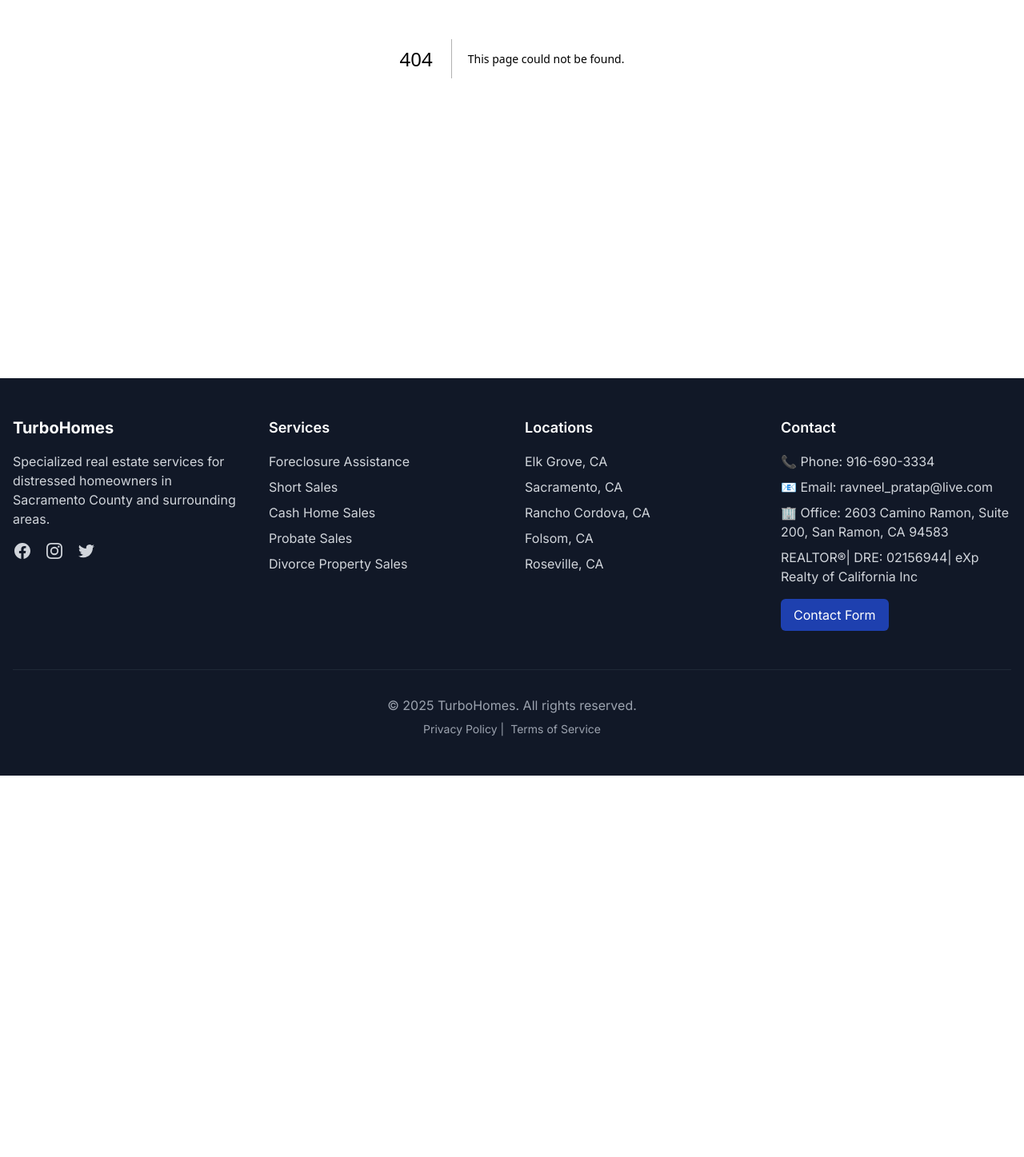
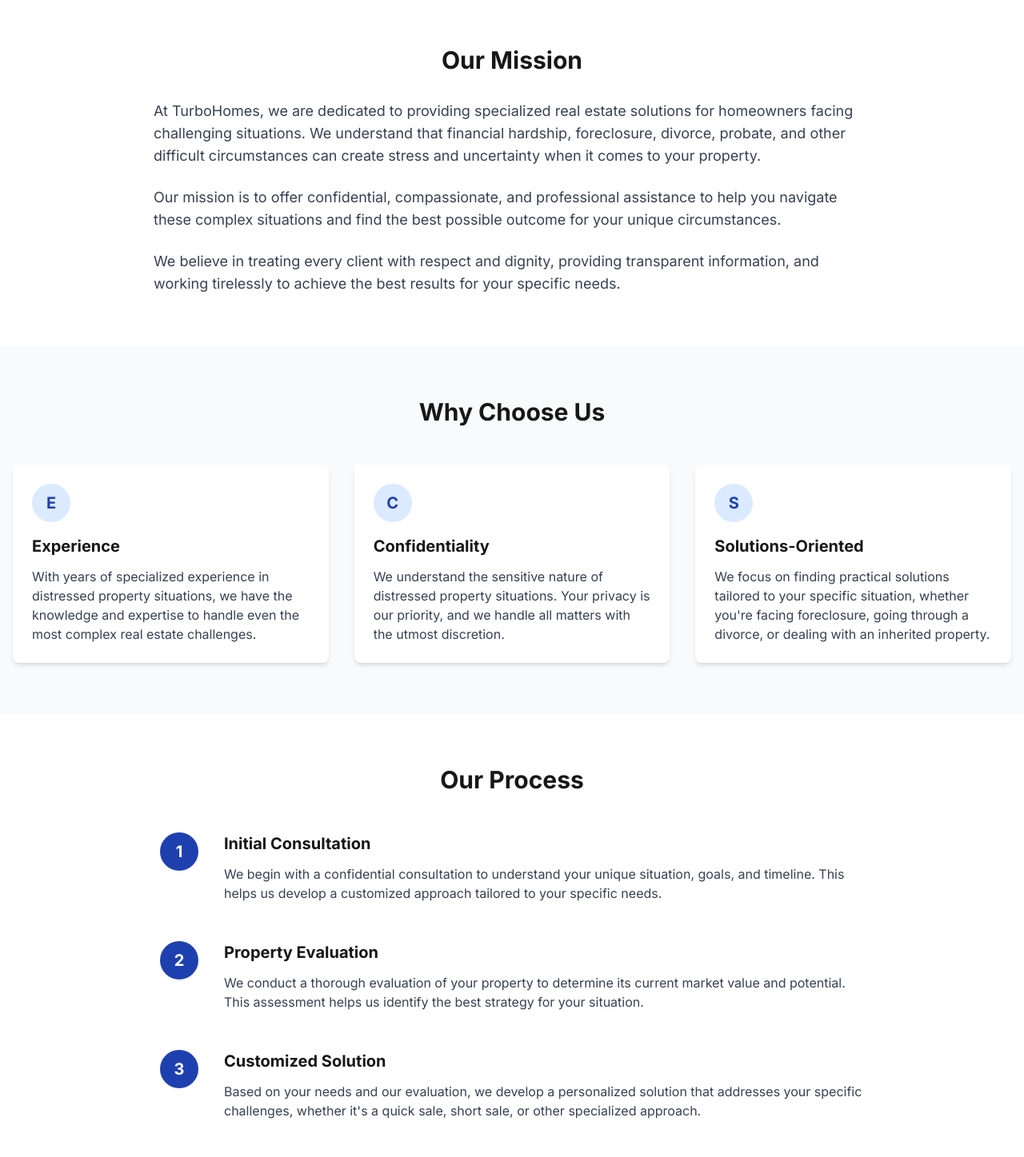
Before and after one commit to TripW1re/reo-agent-website, a Next.js app: page /about in a window 1280 px wide. Before the commit this address had no page. Shown: the part 399-1846 px from the top of the page at 80% size. Before the commit the page ends 1369 px from the top, so only its background shows below. Built offline with nearby package versions, Linux system fonts and the light colour scheme.

Commit message:
Update about page to replace eXp Realty with TurboHomes

```diff
--- /dev/null
+++ b/app/about/page.tsx
@@ -0,0 +1,191 @@
+import { Metadata } from 'next';
+import Link from 'next/link';
+import Image from 'next/image';
+
+export const metadata: Metadata = {
+  title: 'About Us | TurboHomes | Distressed Property Solutions',
+  description: 'Learn about our specialized real estate services for distressed homeowners in Sacramento County and surrounding areas. Fast, confidential solutions with TurboHomes.',
+};
+
+export default function AboutPage() {
+  return (
+    <div className="bg-white">
+      {/* Hero Section */}
+      <div className="bg-blue-900 text-white py-16 md:py-24">
+        <div className="container mx-auto px-4">
+          <div className="max-w-3xl">
+            <h1 className="text-4xl md:text-5xl font-bold mb-6">About TurboHomes</h1>
+            <p className="text-xl text-blue-100">
+              Specialized real estate services for distressed homeowners in Sacramento County and surrounding areas.
+            </p>
+          </div>
+        </div>
+      </div>
+
+      {/* Mission Section */}
+      <section className="py-16">
+        <div className="container mx-auto px-4">
+          <div className="max-w-4xl mx-auto">
+            <h2 className="text-3xl font-bold mb-8 text-center">Our Mission</h2>
+            <p className="text-lg text-gray-700 mb-6">
+              At TurboHomes, we are dedicated to providing specialized real estate solutions for homeowners facing challenging situations. We understand that financial hardship, foreclosure, divorce, probate, and other difficult circumstances can create stress and uncertainty when it comes to your property.
+            </p>
+            <p className="text-lg text-gray-700 mb-6">
+              Our mission is to offer confidential, compassionate, and professional assistance to help you navigate these complex situations and find the best possible outcome for your unique circumstances.
+            </p>
+            <p className="text-lg text-gray-700">
+              We believe in treating every client with respect and dignity, providing transparent information, and working tirelessly to achieve the best results for your specific needs.
+            </p>
+          </div>
+        </div>
+      </section>
+
+      {/* Why Choose Us Section */}
+      <section className="py-16 bg-gray-50">
+        <div className="container mx-auto px-4">
+          <h2 className="text-3xl font-bold mb-12 text-center">Why Choose Us</h2>
+
+          <div className="grid grid-cols-1 md:grid-cols-3 gap-8">
+            <div className="bg-white p-6 rounded-lg shadow-md">
+              <div className="w-12 h-12 bg-blue-100 rounded-full flex items-center justify-center mb-4">
+                <span className="text-blue-800 text-xl font-bold">E</span>
+              </div>
+              <h3 className="text-xl font-bold mb-3">Experience</h3>
+              <p className="text-gray-700">
+                With years of specialized experience in distressed property situations, we have the knowledge and expertise to handle even the most complex real estate challenges.
+              </p>
+            </div>
+
+            <div className="bg-white p-6 rounded-lg shadow-md">
+              <div className="w-12 h-12 bg-blue-100 rounded-full flex items-center justify-center mb-4">
+                <span className="text-blue-800 text-xl font-bold">C</span>
+              </div>
+              <h3 className="text-xl font-bold mb-3">Confidentiality</h3>
+              <p className="text-gray-700">
+                We understand the sensitive nature of distressed property situations. Your privacy is our priority, and we handle all matters with the utmost discretion.
+              </p>
+            </div>
+
+            <div className="bg-white p-6 rounded-lg shadow-md">
+              <div className="w-12 h-12 bg-blue-100 rounded-full flex items-center justify-center mb-4">
+                <span className="text-blue-800 text-xl font-bold">S</span>
+              </div>
+              <h3 className="text-xl font-bold mb-3">Solutions-Oriented</h3>
+              <p className="text-gray-700">
+                We focus on finding practical solutions tailored to your specific situation, whether you're facing foreclosure, going through a divorce, or dealing with an inherited property.
+              </p>
+            </div>
+          </div>
+        </div>
+      </section>
+
+      {/* Our Process Section */}
+      <section className="py-16">
+        <div className="container mx-auto px-4">
+          <div className="max-w-4xl mx-auto">
+            <h2 className="text-3xl font-bold mb-12 text-center">Our Process</h2>
+
+            <div className="space-y-12">
+              <div className="flex flex-col md:flex-row gap-6">
+                <div className="md:w-16 flex-shrink-0 flex items-start justify-center">
+                  <div className="w-12 h-12 bg-blue-800 text-white rounded-full flex items-center justify-center text-xl font-bold">
+                    1
+                  </div>
+                </div>
+                <div>
+                  <h3 className="text-xl font-bold mb-3">Initial Consultation</h3>
+                  <p className="text-gray-700">
+                    We begin with a confidential consultation to understand your unique situation, goals, and timeline. This helps us develop a customized approach tailored to your specific needs.
+                  </p>
+                </div>
+              </div>
+
+              <div className="flex flex-col md:flex-row gap-6">
+                <div className="md:w-16 flex-shrink-0 flex items-start justify-center">
+                  <div className="w-12 h-12 bg-blue-800 text-white rounded-full flex items-center justify-center text-xl font-bold">
+                    2
+                  </div>
+                </div>
+                <div>
+                  <h3 className="text-xl font-bold mb-3">Property Evaluation</h3>
+                  <p className="text-gray-700">
+                    We conduct a thorough evaluation of your property to determine its current market value and potential. This assessment helps us identify the best strategy for your situation.
+                  </p>
+                </div>
+              </div>
+
+              <div className="flex flex-col md:flex-row gap-6">
+                <div className="md:w-16 flex-shrink-0 flex items-start justify-center">
+                  <div className="w-12 h-12 bg-blue-800 text-white rounded-full flex items-center justify-center text-xl font-bold">
+                    3
+                  </div>
+                </div>
+                <div>
+                  <h3 className="text-xl font-bold mb-3">Customized Solution</h3>
+                  <p className="text-gray-700">
+                    Based on your needs and our evaluation, we develop a personalized solution that addresses your specific challenges, whether it's a quick sale, short sale, or other specialized approach.
+                  </p>
+                </div>
+              </div>
+
+              <div className="flex flex-col md:flex-row gap-6">
+                <div className="md:w-16 flex-shrink-0 flex items-start justify-center">
+                  <div className="w-12 h-12 bg-blue-800 text-white rounded-full flex items-center justify-center text-xl font-bold">
+                    4
+                  </div>
+                </div>
+                <div>
+                  <h3 className="text-xl font-bold mb-3">Implementation</h3>
+                  <p className="text-gray-700">
+                    We handle all aspects of implementing the solution, from marketing your property to negotiating with buyers, lenders, or other parties involved in the transaction.
+                  </p>
+                </div>
+              </div>
+
+              <div className="flex flex-col md:flex-row gap-6">
+                <div className="md:w-16 flex-shrink-0 flex items-start justify-center">
+                  <div className="w-12 h-12 bg-blue-800 text-white rounded-full flex items-center justify-center text-xl font-bold">
+                    5
+                  </div>
+                </div>
+                <div>
+                  <h3 className="text-xl font-bold mb-3">Successful Closing</h3>
+                  <p className="text-gray-700">
+                    We guide you through the closing process, ensuring all legal and financial aspects are handled properly, giving you peace of mind and a fresh start.
+                  </p>
+                </div>
+              </div>
+            </div>
+          </div>
+        </div>
+      </section>
+
+      {/* CTA Section */}
+      <section className="bg-blue-800 text-white py-16">
+        <div className="container mx-auto px-4 text-center">
+          <h2 className="text-3xl font-bold mb-6">Ready to Get Started?</h2>
+          <p className="text-xl mb-8 max-w-3xl mx-auto">
+            Contact us today for a confidential consultation about your property situation.
+            We're here to help you find the best solution for your unique needs.
+          </p>
+
+          <div className="flex flex-col sm:flex-row justify-center gap-4">
+            <Link
+              href="/contact"
+              className="bg-white text-blue-800 px-6 py-3 rounded-md font-semibold hover:bg-blue-50 transition-colors inline-block"
+            >
+              Schedule a Consultation
+            </Link>
+
+            <Link
+              href="tel:9166903334"
+              className="border-2 border-white text-white px-6 py-3 rounded-md font-semibold hover:bg-white/10 transition-colors inline-block"
+            >
+              Call Us: (916) 690-3334
+            </Link>
+          </div>
+        </div>
+      </section>
+    </div>
+  );
+}
```
